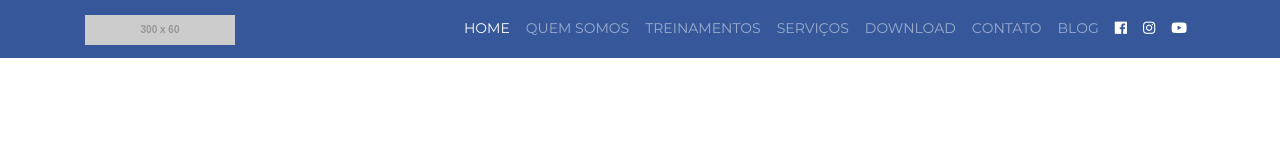
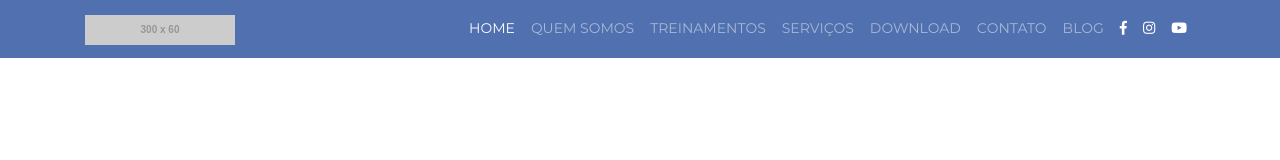
Before and after one commit to elderfonseca/project-new-chapter, a plain HTML site: page index.html in a window 1280 px wide. Drawn offline with Linux system fonts and the light colour scheme; placeholder pictures from the web are drawn by us.

Commit message:
Alteração de cor do menu

```diff
--- a/index.html
+++ b/index.html
@@ -25,7 +25,7 @@
 				        </a>
 				        <div class="d-flex flex-row order-2 order-lg-3">
 					         <ul class="nav navbar-nav ml-auto flex-row">
-					            <li class="nav-item active"><a class="nav-link px-2" href="#"><span class="fab fa-facebook"></span></a></li>
+					            <li class="nav-item active"><a class="nav-link px-2" href="#"><span class="fab fa-facebook-f"></span></a></li>
 					           <li class="nav-item active"><a class="nav-link px-2" href="#"><span class="fab fa-instagram"></span></a></li>
 					            <li class="nav-item active"><a class="nav-link px-2" href="#"><span class="fab fa-youtube"></span></a></li>
 					        </ul>
@@ -33,7 +33,7 @@
 					          <span class="navbar-toggler-icon"></span>
 					        </button>
 					    </div>
-				        <div class="collapse navbar-collapse" id="navbarResponsive">
+				        <div class="collapse navbar-collapse navbar-menu" id="navbarResponsive">
 				          <ul class="navbar-nav ml-auto">
 				            <li class="nav-item active">
 				              <a class="nav-link" href="#">HOME
--- a/src/css/estilos.css
+++ b/src/css/estilos.css
@@ -17,7 +17,7 @@
 
 
 .opaque-navbar {
-    background-color: rgba(4,47,130,0.80);
+    background-color: rgba(22,65,148,0.75);
   /* Transparent = rgba(0,0,0,0) / Translucent = (0,0,0,0.5)  */
    /* height: 60px*/;
     border-bottom: 0px;
@@ -25,7 +25,7 @@
 }
 
 .opaque-navbar.opaque {
-    background-color: #223b74;
+    background-color: #164194;
     /*height: 60px*/;
     transition: background-color .5s ease 0s;
 }
@@ -35,6 +35,10 @@
 	font-size: 14px;
 }
 
+.navbar-menu{
+	editando para conseguir comitar
+}
+
 /*.navbar {
 	background-color: #223b74
 }*/
```
Also changed, not shown: pagina.html (added).
